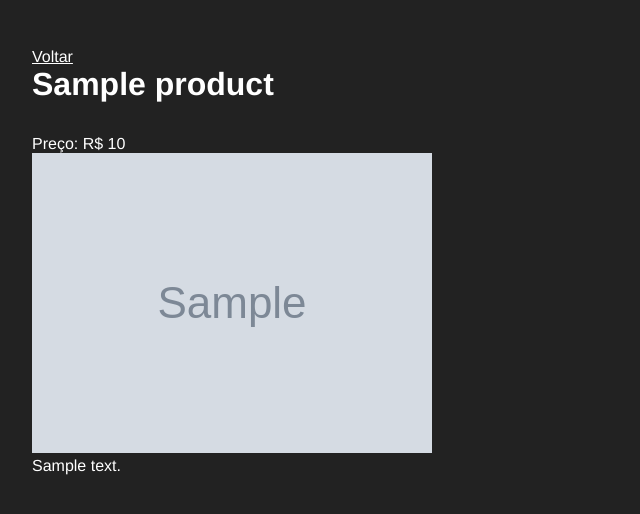
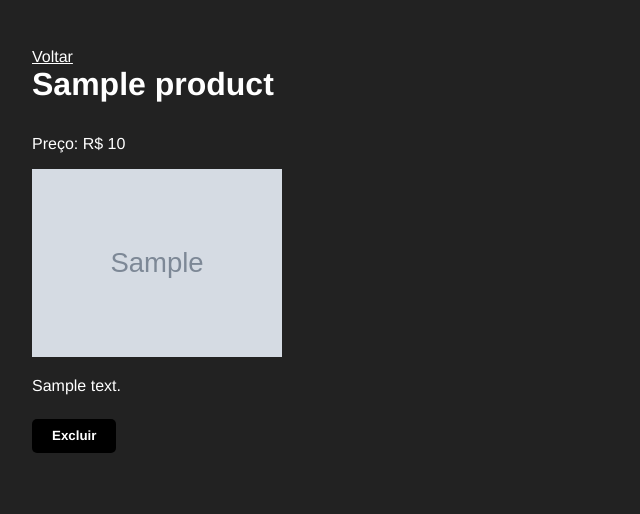
Before and after one commit to mmunhz/mondo-tutorial, a Node server app: template views/products/product.handlebars in a window 1280 px wide. Shown: the part 57-571 px from the top of the page, without its empty margins (0-640 px from the left). Run offline with Node 20, Linux system fonts and the light colour scheme; the template is opened without the code that fills it: most values are stand-ins (such as "Sample title", 1, 10 or a date in 2020); grey boxes marked "Sample" are stand-in pictures; some libraries are stand-ins or nearby versions.

Commit message:
Add delete product from view option

```diff
--- a/models/Product.js
+++ b/models/Product.js
@@ -36,6 +36,12 @@ class Product {
 
         return product
     }
+
+    static async removeProductById(id) {
+        await conn.db().collection('products').deleteOne({ _id: ObjectId(id) })
+
+        return
+    }
 }
 
 module.exports = Product
--- a/public/css/styles.css
+++ b/public/css/styles.css
@@ -107,3 +107,13 @@ form input[type="submit"],
 .product h3 {
     margin-bottom: 1em;
 }
+
+.product-page img {
+    max-width: 250px;
+    margin-bottom: 1em;
+}
+
+.product-page p {
+    max-width: 250px;
+    margin-bottom: 1em;
+}
--- a/routes/productsRoutes.js
+++ b/routes/productsRoutes.js
@@ -5,6 +5,7 @@ const ProductController = require('../controllers/ProductController')
 
 router.get('/create', ProductController.createProduct)
 router.post('/create', ProductController.createProductPost)
+router.post('/remove/:id', ProductController.removeProduct)
 router.get('/:id', ProductController.getProduct)
 router.get('/', ProductController.showProducts)
 
--- a/views/products/product.handlebars
+++ b/views/products/product.handlebars
@@ -4,4 +4,7 @@
     <p>Preço: R$ {{product.price}}</p>
     <img src="{{product.image}}" alt="{{product.name}}">
     <p>{{product.description}}</p>
+    <form action="/products/remove/{{product._id}}" method="POST">
+        <input type="submit" class="btn" value="Excluir">
+    </form>
 </div>
```
Also changed, not shown: controllers/ProductController.js (+9 -1 lines).
